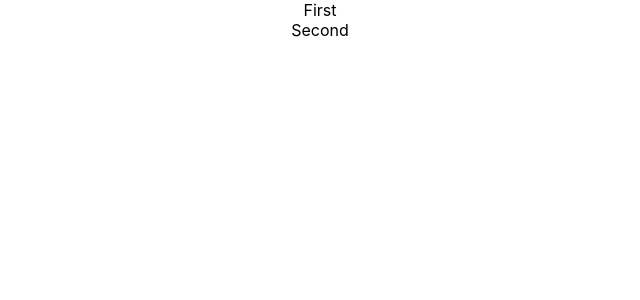
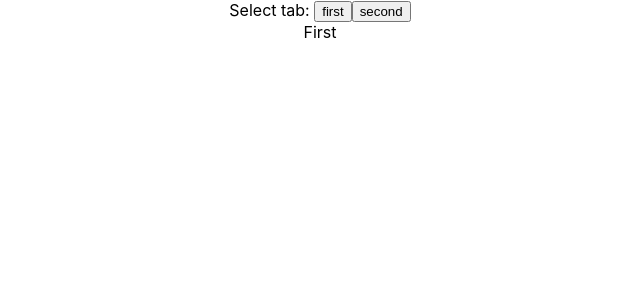
Before and after one commit to dstudzinski/react-code, a React (Create React App) app: page / in a window 1280 px wide. Shown: the top 300 px of the page, without its empty margins (320-960 px from the left). Built offline with nearby package versions, Linux system fonts and the light colour scheme.

Commit message:
Add Tabs - Tabs selection

```diff
--- a/src/App.js
+++ b/src/App.js
@@ -4,16 +4,25 @@ import {Tab} from "./Tab";
 import {Tabs} from "./Tabs";
 import './App.css';
 
-function App() {
-  return (
-    <div className="App">
-      <Tabs>
-        <Tab>First</Tab>
-        <Tab>Second</Tab>
-        <button>Some</button>
-      </Tabs>
-    </div>
-  );
+class App extends React.Component {
+  state = {
+    tabSelected: 'first'
+  };
+
+  render() {
+    return (
+      <div className="App">
+        <Tabs onTabSelect={this.handleTabSelect} tabSelected={this.state.tabSelected}>
+          <Tab id="first">First</Tab>
+          <Tab id="second">Second</Tab>
+        </Tabs>
+      </div>
+    );
+  }
+
+  handleTabSelect = tabSelected => {
+    this.setState({tabSelected})
+  }
 }
 
 export default App;
--- a/src/Tabs.js
+++ b/src/Tabs.js
@@ -2,11 +2,24 @@ import React from "react";
 
 class Tabs extends React.Component {
   render() {
+    const filteredTabs = React.Children.toArray(this.props.children).filter(child => child.type.displayName === 'Tab');
+
     return (
       <div>
-        {React.Children.toArray(this.props.children).filter(child => child.type.displayName === 'Tab')}
+        <div>Select tab: {this.getTabsButtons(filteredTabs)}</div>
+        <div>
+          {filteredTabs.filter(tab => tab.props.id === this.props.tabSelected)}
+        </div>
       </div>
     )
+  }
+
+  getTabsButtons = tabs => {
+    return tabs.map(tab => {
+      return (
+        <button onClick={() => this.props.onTabSelect(tab.props.id)}>{tab.props.id}</button>
+      )
+    })
   }
 }
 
```
